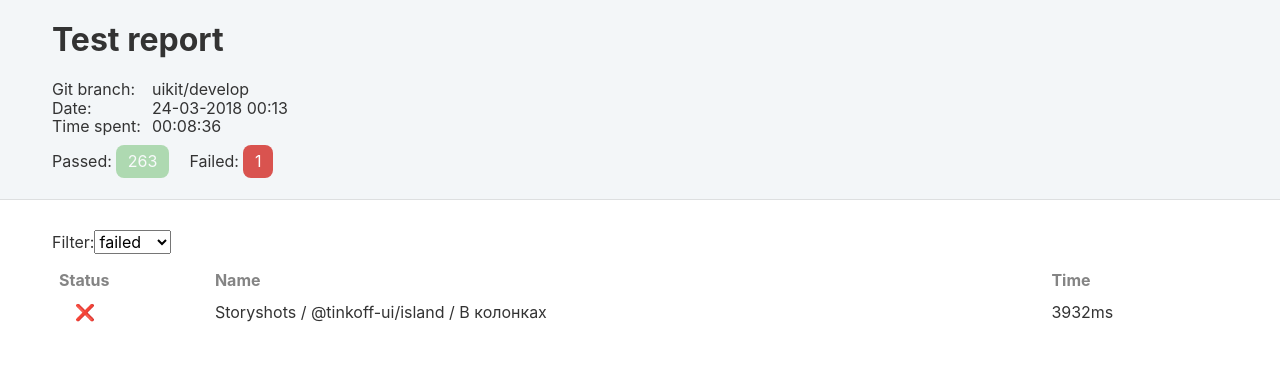
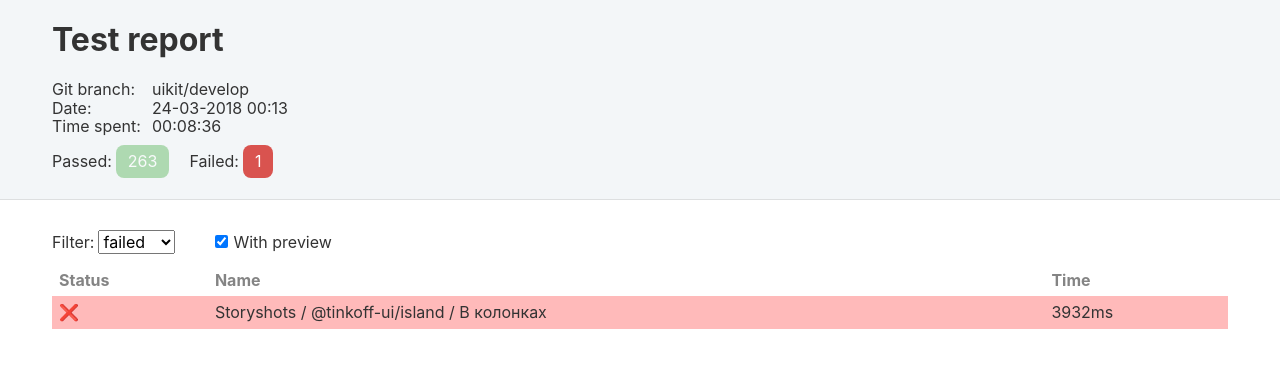
Before and after one commit to SuperOl3g/jest-screenshot-report, a React app: page / in a window 1280 px wide. Shown: the top 368 px of the page. Built offline with nearby package versions, Linux system fonts and the light colour scheme.

Commit message:
доработал вывод

```diff
--- a/src/components/App/App.js
+++ b/src/components/App/App.js
@@ -2,6 +2,7 @@ import React, { PureComponent } from 'react';
 
 import Header from '../Header/Header';
 import Container from '../Container/Container';
+import Checkbox from '../Checkbox/Checkbox';
 import Filter from '../Filter/Filter';
 import List from '../List/List';
 
@@ -28,7 +29,8 @@ const getNewVal = (stateVal, val) => {
 class App extends PureComponent {
     state = {
         filter: FILTERS.FAILED,
-        results: {}
+        withPreview: true,
+        results: null
     };
 
     constructor(props) {
@@ -39,8 +41,8 @@ class App extends PureComponent {
             .then(results => this.setState({ results }));
     }
 
-    onFilterChange = newValue => this.setState({
-       filter: newValue
+    onFilterChange = e => this.setState({
+       filter: e.target.value
     });
 
     onPassedButtonClick = () => this.setState({
@@ -51,19 +53,22 @@ class App extends PureComponent {
         filter: getNewVal(this.state.filter, FILTERS.FAILED)
     });
 
+    onPreviewToggle = e => this.setState({
+        withPreview: e.target.checked
+    });
+
     render() {
         const { results } = this.state;
 
-        return <div className={styles.app}>
+        return results && <div className={styles.app}>
             <Header
                 results={results}
                 filter={this.state.filter}
                 onPassedButtonClick={this.onPassedButtonClick}
                 onFailedButtonClick={this.onFailedButtonClick}
             />
-            <div style={{ marginBottom: 30 }}/>
-
             <Container>
+                <div style={{ display: 'flex', alignItems: 'center', marginTop: 30, marginBottom: 10  }}>
                     <Filter
                         value={this.state.filter}
                         options={[
@@ -73,7 +78,13 @@ class App extends PureComponent {
                         ]}
                         onChange={this.onFilterChange}
                     />
-                <div style={{ marginBottom: 10 }}/>
+                    <div style={{ marginLeft: 40 }}/>
+                    <Checkbox
+                        label="With preview"
+                        checked={this.state.withPreview}
+                        onChange={this.onPreviewToggle}
+                    />
+                </div>
 
                 <List
                     filter={this.state.filter}
--- /dev/null
+++ b/src/components/Checkbox/Checkbox.js
@@ -0,0 +1,13 @@
+import React, { PureComponent } from 'react';
+
+const Container = ({ onChange, checked, label }) => <label>
+    <input
+        checked={checked}
+        type='checkbox'
+        onChange={onChange}
+    />
+    <span style={{ marginLeft: 5 }}>{label}</span>
+</label>;
+
+
+export default Container;
--- a/src/components/Filter/Filter.js
+++ b/src/components/Filter/Filter.js
@@ -1,7 +1,5 @@
 import React, { PureComponent } from 'react';
 import pt from 'prop-types';
-
-const noop = () => {};
 
 class Filter extends PureComponent {
     static propTypes = {
@@ -10,20 +8,15 @@ class Filter extends PureComponent {
         onChange: pt.func
     };
 
-    static defaultProps = {
-        onChange: noop
-    };
-
-    onChange = e => this.props.onChange(e.target.value);
-
     render() {
-        const { value, options } = this.props;
+        const { value, options, onChange } = this.props;
 
         return <div>
             Filter:
             <select
+                style={{ marginLeft: 4 }}
                 value={value}
-                onChange={this.onChange}
+                onChange={onChange}
             >
                 {options.map(val =>
                     <option value={val} key={val}>{val}</option>
--- a/src/components/List/List.css
+++ b/src/components/List/List.css
@@ -9,15 +9,16 @@
 }
 
 .tr {
-    &:nth-child(even) {
+    &:not(&_failed):nth-child(even) {
         background: rgba(0, 0, 0, .03);
     }
+
+    &_failed {
+        background: #ffbaba;
+    }
+
 }
 
 .td, .th {
     padding: 7px;
 }
-
-.td_status {
-    padding-left: 23px;
-}
--- a/src/components/List/List.js
+++ b/src/components/List/List.js
@@ -1,20 +1,29 @@
 import React, { PureComponent } from 'react';
+import { reduce, compose, filter } from 'ramda';
 import cn from 'classnames';
 
 import { FILTERS } from '../App/App';
 
 import styles from './List.css';
 
-const Result = ({ ancestorTitles, title, status, duration, filter }) => {
+const Result = ({ ancestorTitles, title, status, duration }) => {
     const isPassed = status === 'passed';
 
-    return (filter === FILTERS.ALL || filter === (isPassed ? FILTERS.PASSED : FILTERS.FAILED)) &&
-        <tr className={styles.tr}>
+    return <tr className={cn({
+        [styles.tr]: true,
+        [styles.tr_failed]: !isPassed
+    })}>
         <td className={cn(styles.td, styles.td_status)}>{isPassed ? '✅' : '❌'}</td>
         <td className={styles.td}>{ancestorTitles.join(' / ') + ' / ' + title}</td>
         <td className={styles.td}>{duration}ms</td>
     </tr>;
 };
+
+const reGroup = (testResults, curFilter) =>
+    compose(
+        filter(cur => !curFilter || curFilter === FILTERS.ALL || curFilter === (cur.status === 'passed' ? FILTERS.PASSED : FILTERS.FAILED)),
+        reduce((prev, cur) => [...prev, ...cur.testResults], [])
+    )(testResults);
 
 
 const List = ({ testResults, filter }) => testResults ?
@@ -27,14 +36,8 @@ const List = ({ testResults, filter }) => testResults ?
         </tr>
         </thead>
         <tbody>
-                {testResults.map((result, i) =>
-                    result.testResults.map((result, j) =>
-                        <Result
-                            {...result}
-                            key={`${i}_${j}`}
-                            filter={filter}
-                        />
-                    )
+            {reGroup(testResults, filter).map((result, i) =>
+                <Result {...result} key={i} />
             )}
         </tbody>
     </table> :
```
Also changed, not shown: src/components/CollapseBlock/CollapseBlock.css (added, +27 -0 lines), src/components/CollapseBlock/CollapseBlock.js (added, +98 -0 lines). Lines whose indentation alone changed are shown as unchanged.
